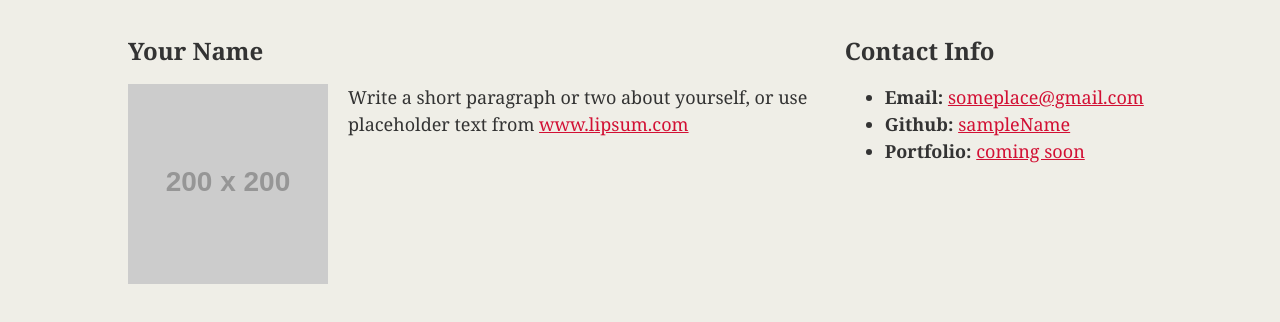
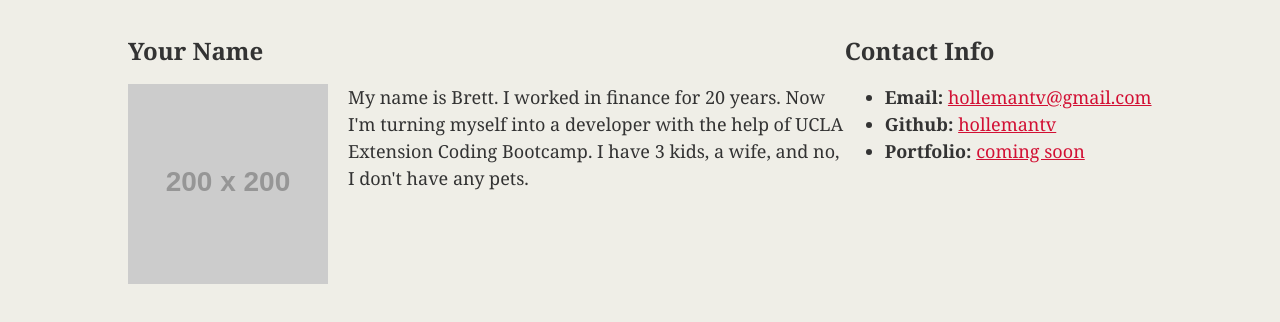
Before and after one commit to hollemantv/deploy, a plain HTML site: page index.html in a window 1280 px wide. Shown: the part 70-392 px from the top of the page. Drawn offline with Linux system fonts and the light colour scheme; placeholder pictures from the web are drawn by us.

Commit message:
added files

```diff
--- a/index.html
+++ b/index.html
@@ -22,7 +22,10 @@
 
       <h2>Your Name</h2>
       <img src="http://placehold.it/200x200" alt="Your Image" id="bio-image">
-      <p>Write a short paragraph or two about yourself, or use placeholder text from <a href="http://www.lipsum.com/">www.lipsum.com</a></p>
+      <p> My name is Brett. I worked in finance for 20 years. Now I'm turning myself
+        into a developer with the help of UCLA Extension Coding Bootcamp.  I have 3
+        kids, a wife, and no, I don't have any pets.
+      </p>
 
     </section>
 
@@ -31,8 +34,8 @@
       <h2>Contact Info</h2>
 
       <ul>
-        <li><strong>Email:</strong> <a href="#">someplace@gmail.com</a></li>
-        <li><strong>Github:</strong> <a href="#">sampleName</a></li>
+        <li><strong>Email:</strong> <a href="#">hollemantv@gmail.com</a></li>
+        <li><strong>Github:</strong> <a href="#">hollemantv</a></li>
         <li><strong>Portfolio:</strong> <a href="#">coming soon</a></li>
       </ul>
 
```
